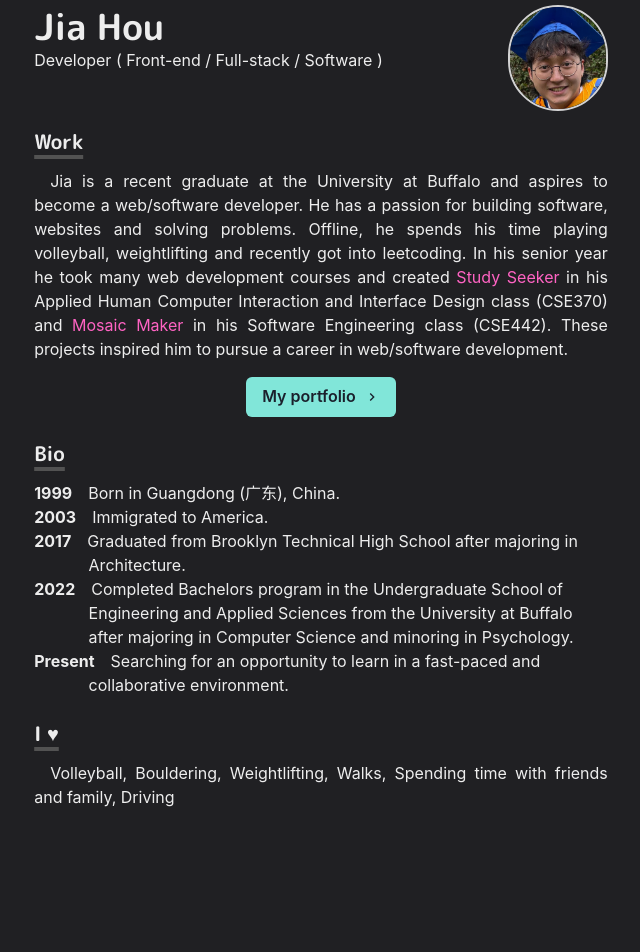
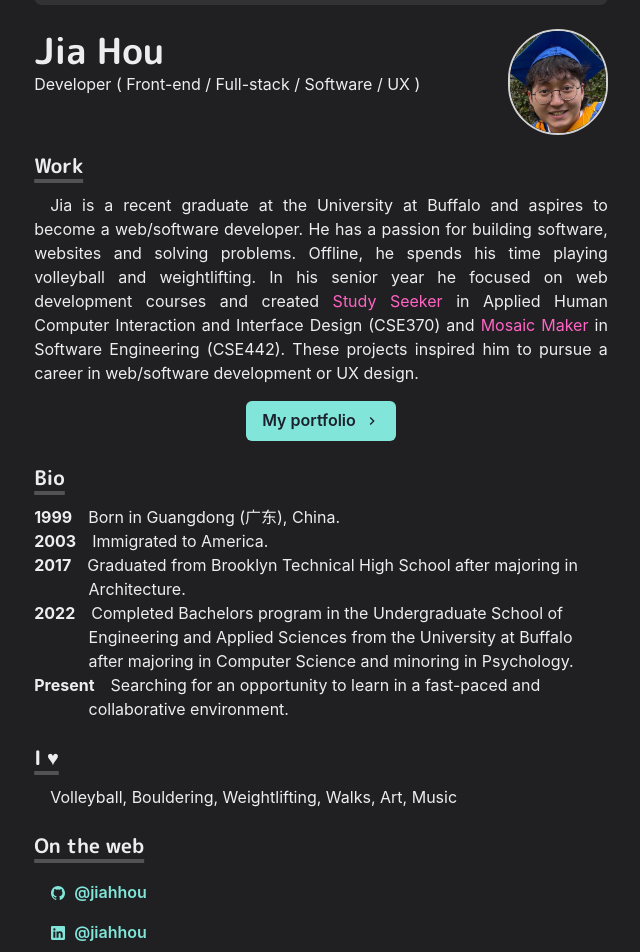
Before and after one commit to jaykaicheng/jaykaicheng-homepage, a Next.js app: page / in a window 1280 px wide. Shown: the part 123-1075 px from the top of the page, without its empty margins (319-959 px from the left). Before the commit the page ends 988 px from the top, so only its background shows below. Built offline with nearby package versions, Linux system fonts and the light colour scheme.

Commit message:
add social media links

```diff
--- a/components/navbar.js
+++ b/components/navbar.js
@@ -74,12 +74,12 @@ const Navbar = props => {
           <LinkItem href="/leetcode" path={path}>
             Leetcode
           </LinkItem>
-          <NextLink href="https://github.com/jiahhou" passHref>
+          {/* <NextLink href="https://github.com/jiahhou" passHref target="_blank">
             GitHub
           </NextLink>
-          <NextLink href="https://www.linkedin.com/in/jiahhou/" passHref>
+          <NextLink href="https://www.linkedin.com/in/jiahhou/" passHref target="_blank">
             Linkedin
-          </NextLink>
+          </NextLink> */}
         </Stack>
 
         <Box flex={1} align="right">
@@ -102,12 +102,12 @@ const Navbar = props => {
                 <NextLink href="/leetcode" passHref>
                   <MenuItem as={Link}>Leetcode</MenuItem>
                 </NextLink>
-                <NextLink href="https://github.com/jiahhou" passHref>
+                {/* <NextLink href="https://github.com/jiahhou" passHref target="_blank">
                   <MenuItem as={Link}>GitHub</MenuItem>
                 </NextLink>
-                <NextLink href="https://www.linkedin.com/in/jiahhou/" passHref>
+                <NextLink href="https://www.linkedin.com/in/jiahhou/" passHref target="_blank">
                   <MenuItem as={Link}>Linkedin</MenuItem>
-                </NextLink>
+                </NextLink> */}
               </MenuList>
             </Menu>
           </Box>
--- a/package.json
+++ b/package.json
@@ -20,7 +20,8 @@
     "framer-motion": "^6.3.4",
     "next": "^12.1.6",
     "react": "^18.1.0",
-    "react-dom": "^18.1.0"
+    "react-dom": "^18.1.0",
+    "react-icons": "^4.4.0"
   },
   "devDependencies": {
     "eslint": "^8.16.0",
--- a/pages/index.js
+++ b/pages/index.js
@@ -6,13 +6,22 @@ import {
   Image,
   useColorModeValue,
   Button,
-  Link
+  SimpleGrid,
+  List,
+  Link,
+  ListItem,
+  Icon
 } from '@chakra-ui/react'
 import Section from '../components/section'
 import Paragraph from '../components/paragraph'
 import { ChevronRightIcon } from '@chakra-ui/icons'
 import { BioSection, BioYear } from '../components/bio'
 import Layout from '../components/layouts/article'
+import { GridItem } from '../components/grid-item'
+import {
+  IoLogoGithub,
+  IoLogoLinkedin
+} from 'react-icons/io5'
 
 const Page = () => {
   return (
@@ -25,7 +34,7 @@ const Page = () => {
           mb={6}
           align="center"
         >
-      Hello, I&apos;m a front-end developer based in Brooklyn, New York!
+      Hello, I&apos;m an aspriring UX designer/front-end developer based in Brooklyn, New York!
         </Box>
 
         <Box display={{md:'flex'}}>
@@ -33,7 +42,7 @@ const Page = () => {
             <Heading as="h2" variant="page-title">
               Jia Hou
             </Heading>
-            <p>Developer ( Front-end / Full-stack / Software )</p>
+            <p>Developer ( Front-end / Full-stack / Software / UX )</p>
           </Box>
           <Box
             flexShrink={0}
@@ -60,19 +69,19 @@ const Page = () => {
           </Heading>
           <Paragraph>Jia is a recent graduate at the University at Buffalo and aspires to
           become a web/software developer. He has a passion for building software,
-          websites and solving problems. Offline, he spends his time playing volleyball, weightlifting
-          and recently got into leetcoding. In his senior year he took many web
+          websites and solving problems. Offline, he spends his time playing volleyball and weightlifting.
+           In his senior year he focused on web
           development courses and created{' '}
             <NextLink href="/works/studyseeker">
               <Link>Study Seeker</Link>
             </NextLink>
-          {' '}in his Applied Human Computer Interaction and Interface Design class (CSE370) and
+          {' '}in Applied Human Computer Interaction and Interface Design (CSE370) and
           {' '}
             <NextLink href="/works/mosaicmaker">
               <Link>Mosaic Maker</Link>
             </NextLink>
-          {' '} in his Software Engineering class (CSE442). These projects inspired
-          him to pursue a career in web/software development.
+          {' '}in Software Engineering (CSE442). These projects inspired
+          him to pursue a career in web/software development or UX design.
           </Paragraph>
           <Box align="center" my={4}>
             <NextLink href="/works">
@@ -115,9 +124,39 @@ const Page = () => {
             I ♥
           </Heading>
           <Paragraph>
-            Volleyball, Bouldering, Weightlifting, Walks, Spending time with friends and family, Driving
+            Volleyball, Bouldering, Weightlifting, Walks, Art, Music
 
           </Paragraph>
+        </Section>
+
+        <Section delay={0.3}>
+          <Heading as="h3" variant="section-title">
+            On the web
+          </Heading>
+          <List>
+            <ListItem>
+              <Link href="https://github.com/jiahhou" target="_blank">
+                <Button
+                  variant="ghost"
+                  colorScheme="teal"
+                  leftIcon={<Icon as={IoLogoGithub}
+                  />}>
+                    @jiahhou
+                </Button>
+              </Link>
+            </ListItem>
+            <ListItem>
+              <Link href="https://linkedin.com/in/jiahhou" target="_blank">
+                <Button
+                  variant="ghost"
+                  colorScheme="teal"
+                  leftIcon={<Icon as={IoLogoLinkedin}
+                  />}>
+                    @jiahhou
+                </Button>
+              </Link>
+            </ListItem>
+          </List>
         </Section>
       </Container>
     </Layout>
```
Also changed, not shown: 1 other file (tests, documents, lock files or other folders).
